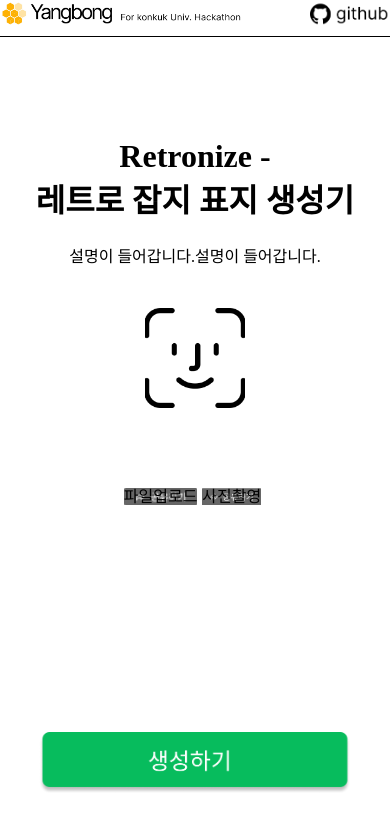
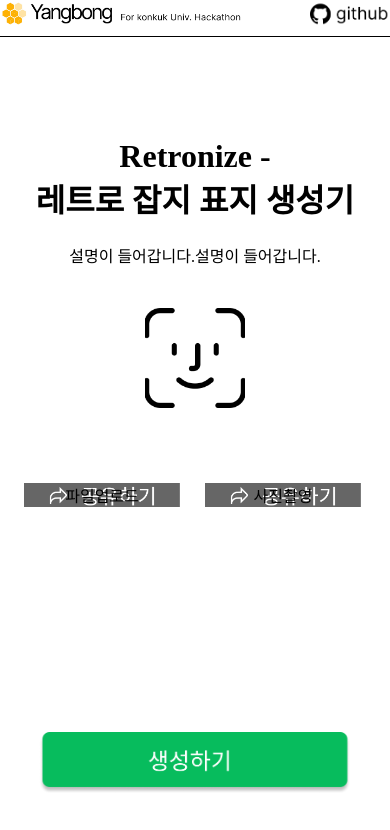
Before and after one commit to ahnwooseok/2023-Konkuk-Univ-Hackathon, a React (Create React App) app in the folder templete/subin/: page / in a window 390 px wide. Shown: the top 830 px of the page. Built offline with nearby package versions, Linux system fonts and the light colour scheme; a web font is replaced by a local one.

Commit message:
mobile width fix

```diff
--- a/templete/subin/src/component/index.jsx
+++ b/templete/subin/src/component/index.jsx
@@ -163,6 +163,7 @@ export default function Index() {
                     }}
                     capture={"user"}
                 />
+                <div style={{display:"flex", flexDirection:"row", alignItems:"center", justifyContent:"center"}}>
                     {isSecondFlow ?
 
                         <a
@@ -180,11 +181,11 @@ export default function Index() {
                             파일업로드
                         </label>
                     }
+                    <div style={{width:"20px"}}/>
                     {isSecondFlow ?
                         <a
                             id="mbtn"
                             style={{border:"none", width:"150px", height:"50px" ,color:"transparent",display:"inline-block"}}
-
                             onClick={()=>{handleShare()}}
                         />
                         :
@@ -196,6 +197,8 @@ export default function Index() {
                             사진촬영
                         </label>
                     }
+                </div>
+
                   <img id="create" src={isSecondFlow ?  retry :btn} style={{width:'80%',cursor:"pointer"}}
                        onClick={()=>{
                            if(isSecondFlow){
```
Lines whose indentation alone changed are shown as unchanged.
